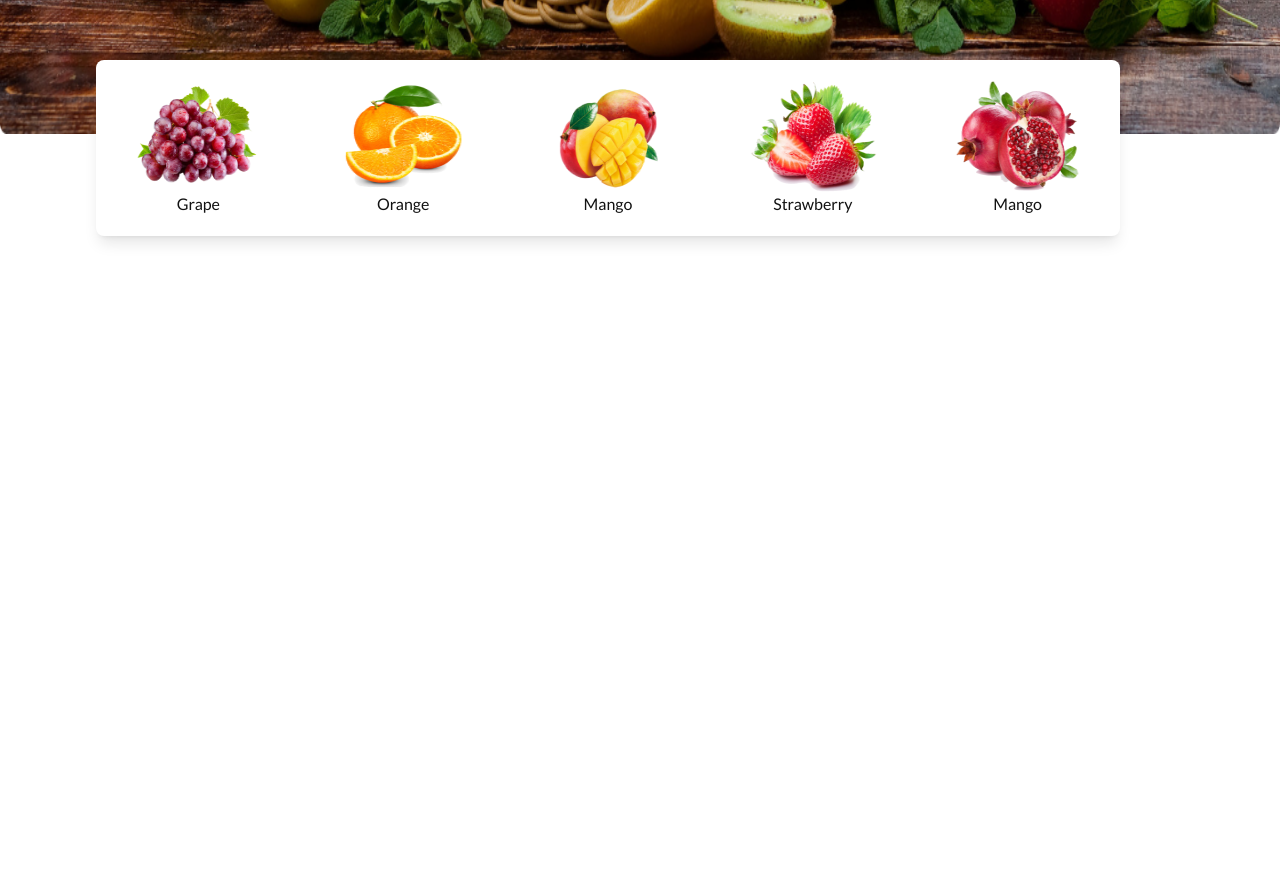
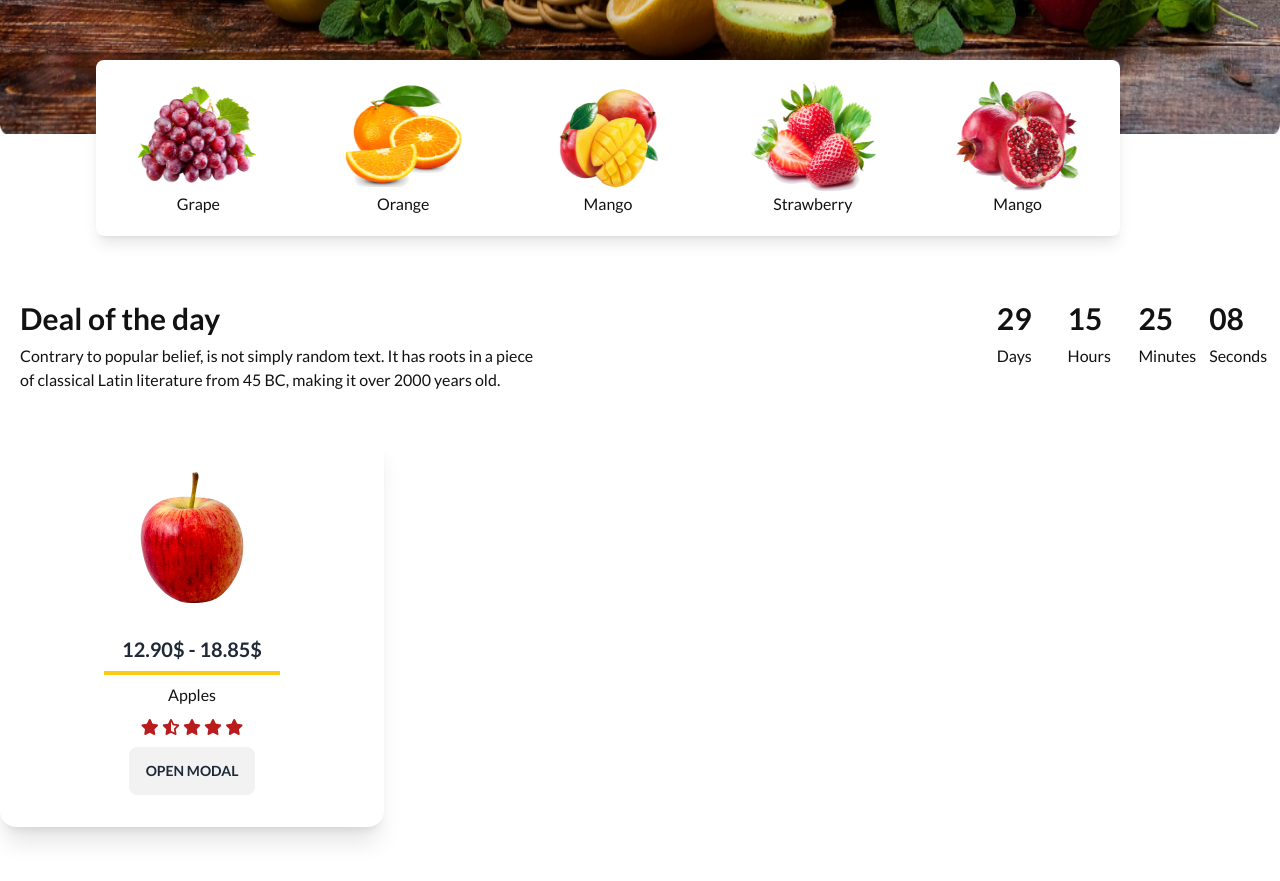
Before and after one commit to Arahman75/B8A3-fruit-brust, a plain HTML site: page index.html in a window 1280 px wide. Shown: the part 806-1687 px from the top of the page. Before the commit the page ends 1106 px from the top, so only its background shows below. Drawn offline with nearby package versions, Linux system fonts and the light colour scheme; grey boxes are pictures that could not be loaded.

Commit message:
added the deal section

```diff
--- a/index.html
+++ b/index.html
@@ -130,6 +130,7 @@
             </div>
         </div>
         <!-- banner section end here -->
+
         <!-- banner bottom section start here -->
         <div class="mb-40 hidden lg:block">
             <div
@@ -159,7 +160,81 @@
         <!-- banner bottom section end here -->
     </header>
     <main>
+        <!-- deal section start here -->
+        <section class="max-w-screen-xl mx-auto my-20">
+            <div class="flex flex-col lg:flex-row">
+                <div class="flex-1 lg:text-start px-5 text-center">
+                    <h3 class="text-[#121212] text-3xl font-bold mb-2">Deal of the day</h3>
+                    <p class="text-[#121212] lg:w-10/12 text-base">Contrary to popular belief, is not simply random
+                        text.
+                        It
+                        has
+                        roots in a piece of classical Latin
+                        literature from 45 BC, making it over 2000 years old.</p>
+                </div>
+                <div class="flex-1 flex lg:justify-end justify-center mt-5 lg:mt-0">
+                    <div>
+                        <h3 class="text-[#121212] text-3xl font-bold mb-2 mr-9">29
+                        </h3>
+                        <p class="text-[#121212]  text-base">Days</p>
+                    </div>
+                    <div>
+                        <h3 class="text-[#121212] text-3xl font-bold mb-2 mr-9">15
+                        </h3>
+                        <p class="text-[#121212]  text-base">Hours</p>
+                    </div>
+                    <div>
+                        <h3 class="text-[#121212] text-3xl font-bold mb-2 mr-9">25
+                        </h3>
+                        <p class="text-[#121212]  text-base">Minutes</p>
+                    </div>
+                    <div>
+                        <h3 class="text-[#121212] text-3xl font-bold mb-2 mr-9">08
+                        </h3>
+                        <p class="text-[#121212]  text-base">Seconds</p>
+                    </div>
 
+                </div>
+            </div>
+            <div class="mt-10">
+                <div class="card w-96 bg-base-100 shadow-xl">
+                    <figure class="px-10 pt-10">
+                        <img src="/images/fruit6.png" alt="Shoes" class="rounded-xl" />
+                    </figure>
+                    <!-- <div class="text-center">
+                        <h4>12.90$ - 18.85$</h4>
+                        <hr>
+                    </div> -->
+                    <div class="card-body items-center text-center">
+                        <h2 class="card-title">12.90$ - 18.85$</h2>
+                        <div class="border-2 border-yellow-400 w-44">
+
+                        </div>
+                        <p class="text-[#121212]  text-base">Apples</p>
+                        <div class="text-red-700">
+                            <i class="fa-solid fa-star"></i>
+                            <i class="fa-solid fa-star-half-stroke"></i>
+                            <i class="fa-solid fa-star"></i>
+                            <i class="fa-solid fa-star"></i>
+                            <i class="fa-solid fa-star"></i>
+                        </div>
+                        <!-- Open the modal using ID.showModal() method -->
+                        <button class="btn" onclick="my_modal_2.showModal()">open modal</button>
+                        <dialog id="my_modal_2" class="modal">
+                            <form method="dialog" class="modal-box">
+                                <h3 class="font-bold text-lg">Hello!</h3>
+                                <p class="py-4">Press ESC key or click outside to close</p>
+                            </form>
+                            <form method="dialog" class="modal-backdrop">
+                                <button>close</button>
+                            </form>
+                        </dialog>
+                    </div>
+                </div>
+            </div>
+
+        </section>
+        <!-- deal section end here -->
     </main>
     <footer>
 
```
